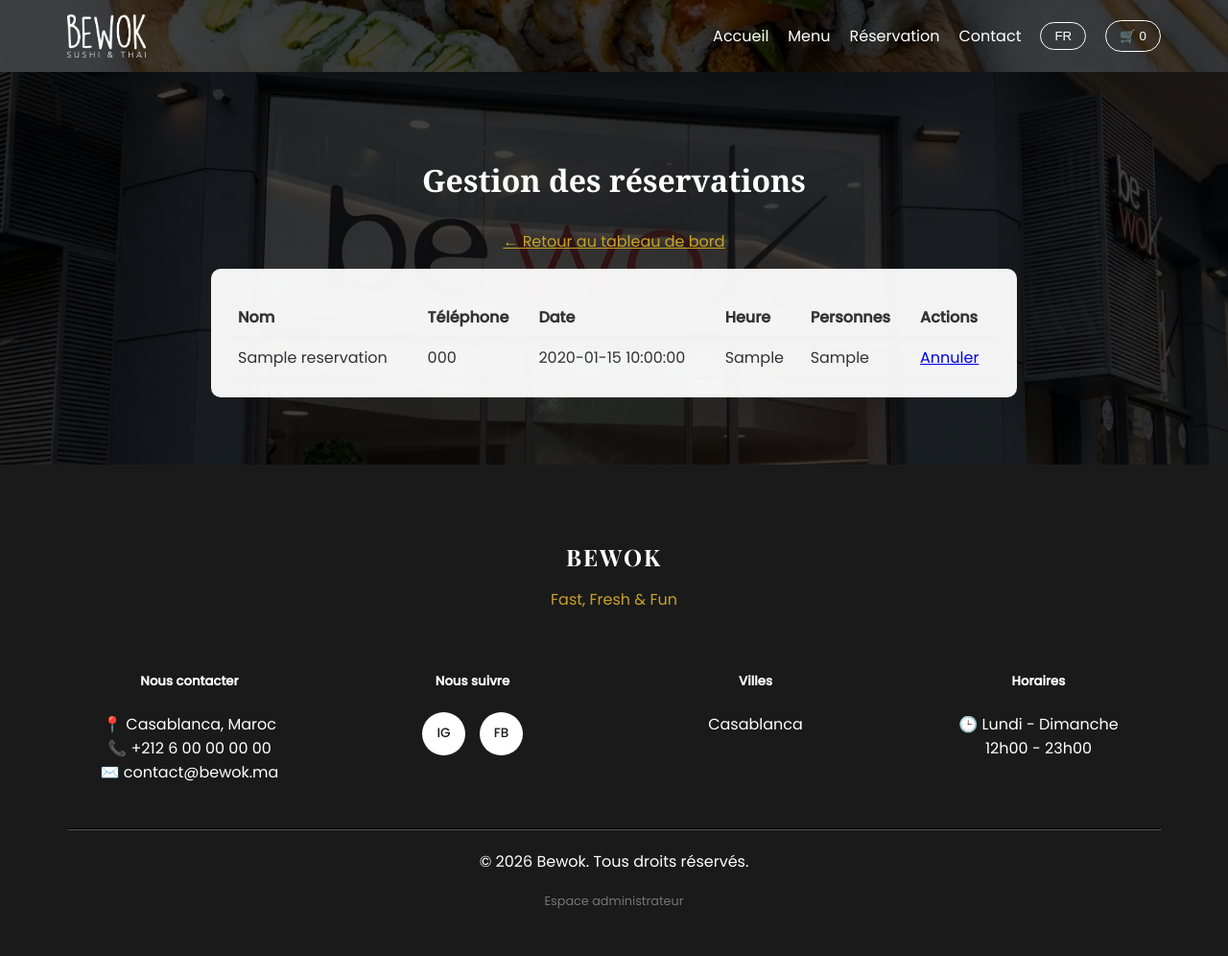
After one commit to lechhabiaya06/projet-d-un-restaurant, a Flask app: page /admin/reservations in a window 1280 px wide. The commit adds this page. Shown: the whole page at 96% size. Run offline with Flask 3, Linux system fonts and the light colour scheme; the visitor is signed in with stand-in values (Sample User, id 1); tables that the repository leaves empty or names only in its code hold one stand-in row (values such as "Sample post").

Commit message:
Gestion des reservations - liste et annulation

```diff
--- a/app.py
+++ b/app.py
@@ -344,7 +344,32 @@ def admin_commandes_statut(id):
     conn.close()
 
     return redirect(url_for('admin_commandes'))
+@app.route('/admin/reservations')
+def admin_reservations():
+    if not session.get('admin_connecte'):
+        return redirect(url_for('login'))
 
+    conn = get_db_connection()
+    cursor = conn.cursor(pymysql.cursors.DictCursor)
+    cursor.execute("SELECT * FROM reservations ORDER BY id DESC")
+    reservations = cursor.fetchall()
+    conn.close()
+
+    return render_template('admin_reservations.html', reservations=reservations)
+
+
+@app.route('/admin/reservations/annuler/<int:id>')
+def admin_reservations_annuler(id):
+    if not session.get('admin_connecte'):
+        return redirect(url_for('login'))
+
+    conn = get_db_connection()
+    cursor = conn.cursor()
+    cursor.execute("DELETE FROM reservations WHERE id = %s", (id,))
+    conn.commit()
+    conn.close()
+
+    return redirect(url_for('admin_reservations'))
 
 if __name__ == '__main__':
     app.run(debug=True)
--- /dev/null
+++ b/templates/admin_reservations.html
@@ -0,0 +1,26 @@
+{% extends "base.html" %}
+{% block title %}Gestion des réservations{% endblock %}
+{% block content %}
+<div class="page-section">
+    <h1 class="section-title">Gestion des réservations</h1>
+    <p style="text-align:center;"><a href="/dashboard" style="color:#c9a227;">← Retour au tableau de bord</a></p>
+
+    <div class="dashboard-table-block" style="max-width: 800px; margin: 0 auto;">
+        <table class="admin-table">
+            <tr><th>Nom</th><th>Téléphone</th><th>Date</th><th>Heure</th><th>Personnes</th><th>Actions</th></tr>
+            {% for r in reservations %}
+            <tr>
+                <td>{{ r.nom }}</td>
+                <td>{{ r.telephone }}</td>
+                <td>{{ r.date }}</td>
+                <td>{{ r.heure }}</td>
+                <td>{{ r.nb_personnes }}</td>
+                <td>
+                    <a href="/admin/reservations/annuler/{{ r.id }}" onclick="return confirm('Annuler cette réservation ?')">Annuler</a>
+                </td>
+            </tr>
+            {% endfor %}
+        </table>
+    </div>
+</div>
+{% endblock %}
--- a/templates/dashboard.html
+++ b/templates/dashboard.html
@@ -8,6 +8,7 @@
     <a href="/admin/plats" class="btn-gold">Gérer les plats</a>
     <a href="/admin/categories" class="btn-gold">Gérer les catégories</a>
      <a href="/admin/commandes" class="btn-gold">Gérer les commandes</a>
+     <a href="/admin/reservations" class="btn-gold">Gérer les réservations</a>
 </div>
     <div class="stats-row">
         <div class="stat-card">
```
